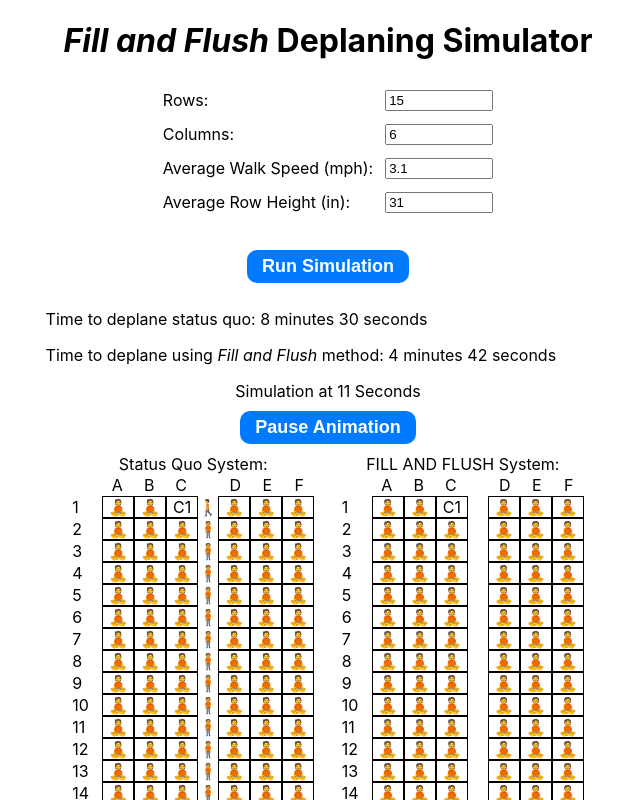
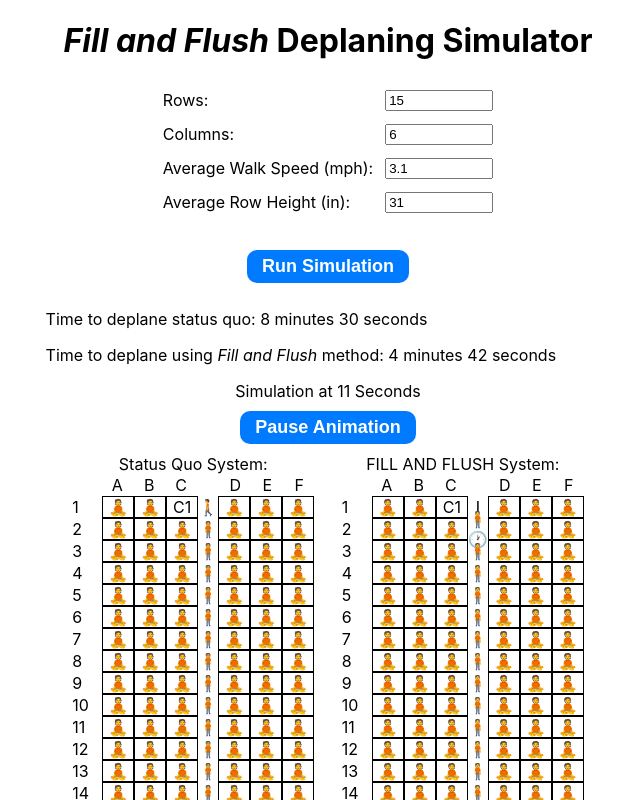
Before and after one commit to josephecombs/fill-flush, a React (Create React App) app: page /simulate in a window 1280 px wide. Both pictures are taken after a click on the button "Run Simulation". Shown: the top 800 px of the page, without its empty margins (312-952 px from the left). Built offline with nearby package versions, Linux system fonts and the light colour scheme.

Commit message:
got the aisle rendering working!!!!

```diff
--- a/src/CurrentAnimation.js
+++ b/src/CurrentAnimation.js
@@ -45,7 +45,7 @@ class CurrentAnimation extends Component {
     // if there's nobody in the aisle in that position, leave the element blank.
     // the constructedAisle should have as many entries as the rows of the plane itself
 
-    let constructedAisle = new Array(plane.rows).fill(null); // Initialize the aisle with null (empty)
+    let constructedAisle = new Array(plane.rows).fill(null);
 
     plane.seats.forEach((row, rowIndex) => {
       row.forEach((passenger) => {
@@ -78,7 +78,7 @@ class CurrentAnimation extends Component {
         {seatArrangement.map((seatLabel, seatIndex) => {
 
           let displayedSeatKey = '';
-          let aisleThingy = 'A';
+          let aisleTile = 'A';
 
           if (seatLabel !== '||') {
             const seatKey = `${seatLabel}${rowIndex + 1}`;
@@ -89,15 +89,15 @@ class CurrentAnimation extends Component {
             }
           } else {
             if (constructedAisle[rowIndex]) {
-              aisleThingy = <Passenger passenger={constructedAisle[rowIndex]} deplaningPhase={constructedAisle[rowIndex].statusQuoDeplaningPhase(animationSecond)}/>;
+              aisleTile = <Passenger passenger={constructedAisle[rowIndex]} deplaningPhase={constructedAisle[rowIndex].statusQuoDeplaningPhase(animationSecond)}/>;
             } else {
-              aisleThingy = 'I';
+              aisleTile = 'I';
             }
           }
 
           return (
             <div key={`${rowIndex}-${seatIndex}`} className={`seat ${seatLabel === '||' ? 'aisle' : ''}`}>
-              {seatLabel !== '||' ? displayedSeatKey : aisleThingy}
+              {seatLabel !== '||' ? displayedSeatKey : aisleTile}
             </div>
           );
         })}
--- a/src/FutureAnimation.js
+++ b/src/FutureAnimation.js
@@ -38,25 +38,61 @@ class FutureAnimation extends Component {
       </div>
     ));
 
+    let constructedAisle = new Array(plane.rows).fill(null);
+
+    plane.seats.forEach((row, rowIndex) => {
+      row.forEach((passenger) => {
+        const deplaningPhase = passenger.fillAndFlushDeplaningPhase(animationSecond);
+
+        // Check if the passenger is in one of the phases corresponding to being in the aisle
+        if (['gatheringBelongings', 'standingStopped', 'standingWaiting'].includes(deplaningPhase)) {
+          constructedAisle[rowIndex] = passenger; // Place the passenger in the aisle at the corresponding row position
+        }
+
+        if (['walking'].includes(deplaningPhase)) {
+          let approximateAislePosition = rowIndex;
+
+          let secondsSinceWalkStart = animationSecond - passenger.fillAndFlushTracker.walkingStart;
+          let timeWalking = passenger.fillAndFlushTracker.walkingEnd - passenger.fillAndFlushTracker.walkingStart;
+
+          let proportionComplete = secondsSinceWalkStart / timeWalking;
+          let proportionRemaining = 1 - proportionComplete;
+
+          approximateAislePosition = Math.round(rowIndex * proportionRemaining)
+
+          constructedAisle[approximateAislePosition] = passenger; // Place the passenger in the aisle at the corresponding row position
+        }
+      });
+    });
+
+    console.log(constructedAisle);
+
     const rows = plane.seats.map((row, rowIndex) => (
       <div key={rowIndex} className="row">
         <div className="row-label">{rowIndex + 1}</div>
         {seatArrangement.map((seatLabel, seatIndex) => {
 
           let displayedSeatKey = '';
+          let aisleTile = 'A';
 
           if (seatLabel !== '||') {
             const seatKey = `${seatLabel}${rowIndex + 1}`;
-            displayedSeatKey = <Passenger passenger={plane.seatsHash[seatKey]} deplaningPhase={'seated'}/>; // Use the Passenger component
+            displayedSeatKey = <Passenger passenger={plane.seatsHash[seatKey]} deplaningPhase={'seated'}/>;
 
             if (plane.seatsHash[seatKey].waitTimeSecondsFuture < animationSecond) {
               displayedSeatKey = seatKey;
+            }
+          } else {
+            if (constructedAisle[rowIndex]) {
+              aisleTile = <Passenger passenger={constructedAisle[rowIndex]} deplaningPhase={constructedAisle[rowIndex].fillAndFlushDeplaningPhase(animationSecond)}/>;
+            } else {
+              aisleTile = 'I';
             }
           }
 
           return (
             <div key={`${rowIndex}-${seatIndex}`} className={`seat ${seatLabel === '||' ? 'aisle' : ''}`}>
-              {seatLabel !== '||' ? displayedSeatKey : ''}
+              {seatLabel !== '||' ? displayedSeatKey : aisleTile}
             </div>
           );
         })}
```
